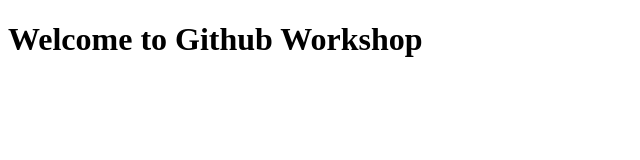
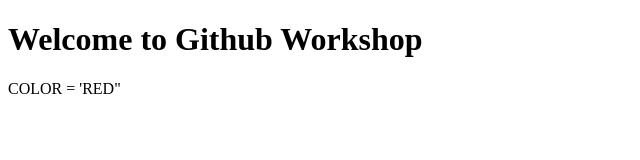
Before and after one commit to abhinavkrishna15/helloGithub, a plain HTML site: page index.html in a window 1280 px wide. Shown: the whole page, without its empty margins (0-640 px from the left). Drawn offline with Linux system fonts and the light colour scheme.

Commit message:
I have added color to the file.

```diff
--- a/index.html
+++ b/index.html
@@ -7,5 +7,6 @@
 </head>
 <body>
     <h1> Welcome to Github Workshop</h1>
+    <p> COLOR = 'RED" </p>
 </body>
 </html>
```
